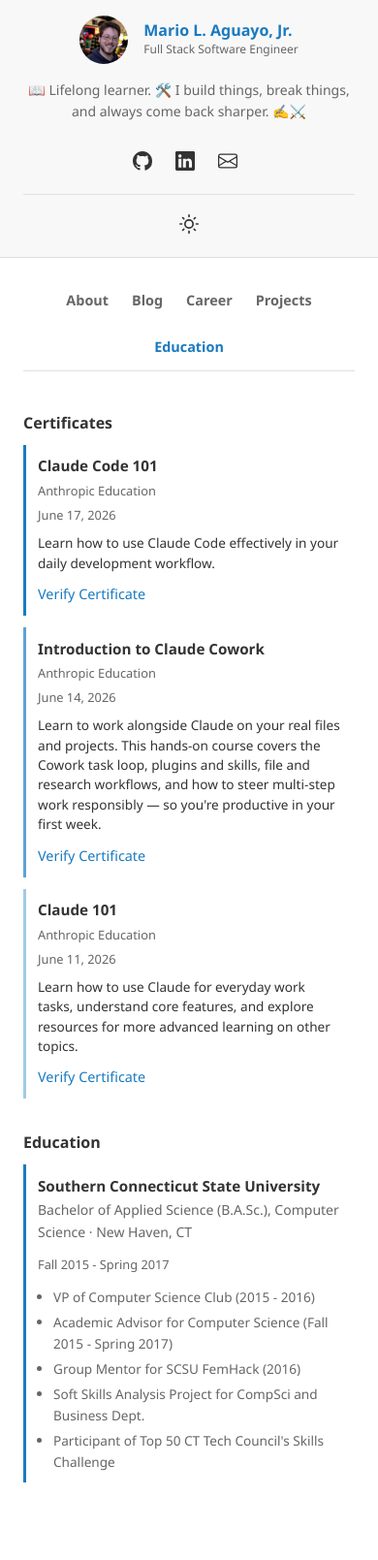
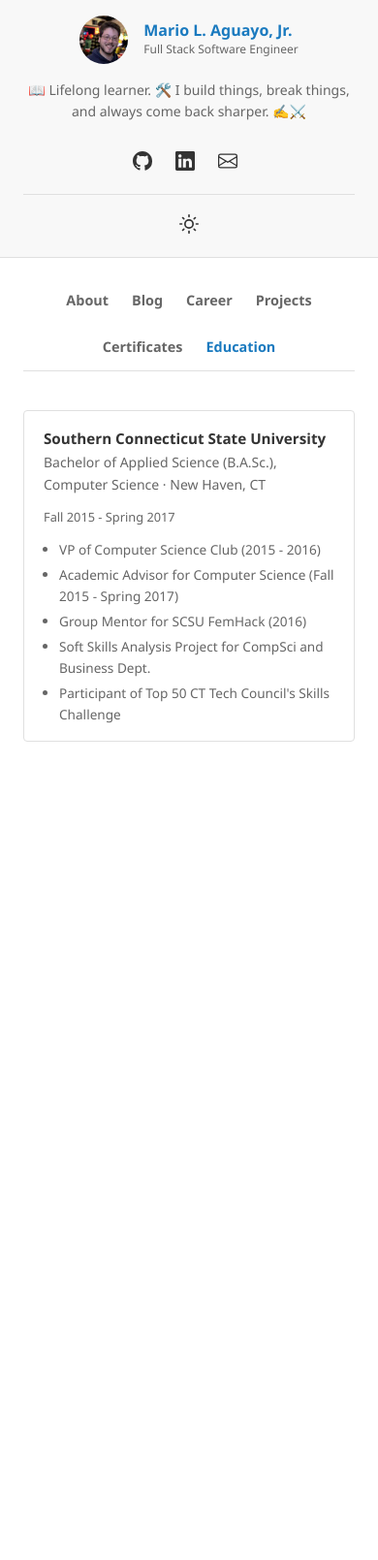
Before and after one commit to mlaguayojr/mlaguayojr.github.io, a Jekyll site: the page built from education/index.html, in a window 390 px wide. Shown: the whole page at 97% size. Built offline with Jekyll 4.4.1, drawn with Linux system fonts in a browser that asks for light colours; after the commit the page ends 900 px from its top, so only the background shows below that.

Commit message:
various layout and styling changes. separated Certificates from Education.

```diff
--- /dev/null
+++ b/_data/certificates.yml
@@ -0,0 +1,25 @@
+certificates:
+  - course_name: "Claude Code 101"
+    completion_date: "June 17, 2026"
+    offered_by: "Anthropic Education"
+    description: "Learn how to use Claude Code effectively in your daily development workflow."
+    verify_url: "https://verify.skilljar.com/c/i6spxzsh8jct"
+    tags:
+      - ai
+      - claude
+  - course_name: "Introduction to Claude Cowork"
+    completion_date: "June 14, 2026"
+    offered_by: "Anthropic Education"
+    description: "Learn to work alongside Claude on your real files and projects. This hands-on course covers the Cowork task loop, plugins and skills, file and research workflows, and how to steer multi-step work responsibly — so you're productive in your first week."
+    verify_url: "https://verify.skilljar.com/c/kz4jmvfiawww"
+    tags:
+      - ai
+      - claude
+  - course_name: "Claude 101"
+    completion_date: "June 11, 2026"
+    offered_by: "Anthropic Education"
+    description: "Learn how to use Claude for everyday work tasks, understand core features, and explore resources for more advanced learning on other topics."
+    verify_url: "https://verify.skilljar.com/c/4qsrpjry5qrz"
+    tags:
+      - ai
+      - claude
--- a/_data/education.yml
+++ b/_data/education.yml
@@ -1,20 +1,3 @@
-certificates:
-  - course_name: "Claude Code 101"
-    completion_date: "June 17, 2026"
-    offered_by: "Anthropic Education"
-    description: "Learn how to use Claude Code effectively in your daily development workflow."
-    verify_url: "https://verify.skilljar.com/c/i6spxzsh8jct"
-  - course_name: "Introduction to Claude Cowork"
-    completion_date: "June 14, 2026"
-    offered_by: "Anthropic Education"
-    description: "Learn to work alongside Claude on your real files and projects. This hands-on course covers the Cowork task loop, plugins and skills, file and research workflows, and how to steer multi-step work responsibly — so you're productive in your first week."
-    verify_url: "https://verify.skilljar.com/c/kz4jmvfiawww"
-  - course_name: "Claude 101"
-    completion_date: "June 11, 2026"
-    offered_by: "Anthropic Education"
-    description: "Learn how to use Claude for everyday work tasks, understand core features, and explore resources for more advanced learning on other topics."
-    verify_url: "https://verify.skilljar.com/c/4qsrpjry5qrz"
-
 education:
   - institution: "Southern Connecticut State University"
     degree: "Bachelor of Applied Science (B.A.Sc.), Computer Science"
--- a/_data/nav.yml
+++ b/_data/nav.yml
@@ -7,5 +7,7 @@
     path: "/career/"
   - label: "Projects"
     path: "/projects/"
+  - label: "Certificates"
+    path: "/certificates/"
   - label: "Education"
     path: "/education/"
--- a/_includes/career.html
+++ b/_includes/career.html
@@ -1,6 +1,7 @@
 <section id="career">
   <div class="career-list">
     {% for job in site.data.career.career %}
+    <div class="career-card">
     <div class="career-entry">
       <div class="career-header">
         <div>
@@ -46,6 +47,7 @@
       </div>
       {% endif %}
     </div>
+    </div>
     {% endfor %} {% if site.data.career.career[0].superscript %}
     <div class="career-footnote"><sup>1</sup> {{ site.data.career.career[0].footnote }}</div>
     {% endif %}
--- a/_includes/education.html
+++ b/_includes/education.html
@@ -1,30 +1,7 @@
 <section id="education">
-  {% if site.data.education.certificates %}
-  <h3 class="section-subtitle">Certificates</h3>
-  <div class="certificates-list">
-    {% for cert in site.data.education.certificates %}
-    <div class="certificate-entry">
-      <div class="certificate-header">
-        <div>
-          <div class="certificate-name">{{ cert.course_name }}</div>
-          {% if cert.offered_by %}<div class="certificate-offered-by">{{ cert.offered_by }}</div>{% endif %}
-        </div>
-        <div class="certificate-date">{{ cert.completion_date }}</div>
-      </div>
-      {% if cert.description %}
-      <p class="certificate-description">{{ cert.description }}</p>
-      {% endif %}
-      {% if cert.verify_url %}
-      <a href="{{ cert.verify_url }}" class="certificate-link" target="_blank">Verify Certificate</a>
-      {% endif %}
-    </div>
-    {% endfor %}
-  </div>
-  {% endif %}
-
-  <h3 class="section-subtitle">Education</h3>
   <div class="education-list">
     {% for edu in site.data.education.education %}
+    <div class="education-card">
     <div class="education-entry">
       <div class="education-header">
         <div>
@@ -42,6 +19,7 @@
       </ul>
       {% endif %}
     </div>
+    </div>
     {% endfor %}
   </div>
 </section>
--- a/_includes/post-summary.html
+++ b/_includes/post-summary.html
@@ -165,6 +165,7 @@
 
   document.getElementById("clear-filters").addEventListener("click", () => {
     document.getElementById("blog-search").value = "";
+    updateClearSearchButton();
     selectedTags.clear();
     document.querySelectorAll(".tag-filter").forEach((btn) => btn.classList.remove("active"));
     filterPosts();
--- a/assets/css/style.css
+++ b/assets/css/style.css
@@ -379,19 +379,14 @@
   gap: 1.5rem;
 }
 
-.career-entry {
-  border-left: 3px solid transparent;
-  padding: 0.75rem 1rem;
+.career-card {
+  border: 1px solid var(--border);
+  border-radius: 4px;
+  padding: 1rem 1.25rem;
 }
 
-.career-entry:nth-child(1) {
-  border-left-color: var(--accent);
-}
-.career-entry:nth-child(2) {
-  border-left-color: color-mix(in srgb, var(--accent), white 30%);
-}
-.career-entry:nth-child(3) {
-  border-left-color: color-mix(in srgb, var(--accent), white 60%);
+.career-entry {
+  padding: 0;
 }
 
 .career-header {
@@ -444,13 +439,6 @@
   font-weight: 600;
   color: var(--muted);
   margin-bottom: 0.5rem;
-}
-
-.career-skills {
-  display: flex;
-  flex-wrap: wrap;
-  gap: 0.35rem;
-  margin-top: 0;
 }
 
 .career-footnote {
@@ -514,13 +502,14 @@
   margin-bottom: 0;
 }
 
-.education-entry {
-  border-left: 3px solid transparent;
-  padding: 0.75rem 1rem;
+.education-card {
+  border: 1px solid var(--border);
+  border-radius: 4px;
+  padding: 1rem 1.25rem;
 }
 
-.education-entry:nth-child(1) {
-  border-left-color: var(--accent);
+.education-entry {
+  padding: 0;
 }
 
 .education-header {
@@ -548,11 +537,6 @@
   margin-bottom: 0.5rem;
 }
 
-.education-location {
-  font-size: 0.875rem;
-  color: var(--muted);
-}
-
 .education-details {
   padding-left: 1.25rem;
   margin-top: 0.75rem;
@@ -564,14 +548,6 @@
 }
 
 /* Certificates */
-.section-subtitle {
-  font-size: 1.1rem;
-  font-weight: 600;
-  color: var(--text);
-  margin-bottom: 0.75rem;
-  margin-top: 0;
-}
-
 .certificates-list {
   display: flex;
   flex-direction: column;
@@ -580,18 +556,7 @@
 }
 
 .certificate-entry {
-  border-left: 3px solid transparent;
   padding: 0.75rem 1rem;
-}
-
-.certificate-entry:nth-child(1) {
-  border-left-color: var(--accent);
-}
-.certificate-entry:nth-child(2) {
-  border-left-color: color-mix(in srgb, var(--accent), white 30%);
-}
-.certificate-entry:nth-child(3) {
-  border-left-color: color-mix(in srgb, var(--accent), white 60%);
 }
 
 .certificate-header {
@@ -736,18 +701,9 @@
   }
 
   /* Responsive: Certificates and Education */
-  .section-subtitle {
-    font-size: 1rem;
-    margin-bottom: 0.6rem;
-  }
-
   .certificates-list {
     gap: 0.75rem;
     margin-bottom: 2rem;
-  }
-
-  .certificate-entry {
-    padding: 0.6rem 0.75rem;
   }
 
   .certificate-header {
@@ -762,10 +718,6 @@
 
   .certificate-description {
     font-size: 0.85rem;
-  }
-
-  .education-entry {
-    padding: 0.6rem 0.75rem;
   }
 
   .education-header {
@@ -929,3 +881,86 @@
   font-size: 0.9rem;
   color: var(--muted);
 }
+
+/* Certificates controls */
+#certificates-controls {
+  margin-bottom: 1.25rem;
+  display: flex;
+  flex-direction: column;
+  gap: 0.75rem;
+}
+
+#certificates-search {
+  width: 100%;
+  padding: 0.45rem 2.25rem 0.45rem 0.75rem;
+  border: 1px solid var(--border);
+  border-radius: 4px;
+  background: var(--sidebar-bg);
+  color: var(--text);
+  font-size: 0.9rem;
+  box-sizing: border-box;
+}
+
+#certificates-search:focus {
+  outline: none;
+  border-color: var(--accent);
+}
+
+#certificates-summary {
+  font-size: 0.85rem;
+  color: var(--muted);
+  text-align: center;
+}
+
+.certificate-card {
+  border: 1px solid var(--border);
+  border-radius: 4px;
+  padding: 1rem 1.25rem;
+}
+
+.certificate-tags {
+  margin-top: 1rem;
+  padding-top: 1rem;
+  border-top: 1px solid var(--border);
+}
+
+.certificate-tag {
+  background: var(--tag-bg);
+  color: var(--muted);
+  border: 1px solid var(--border);
+  border-radius: 3px;
+  padding: 0.15rem 0.55rem;
+  font-size: 0.75rem;
+  display: inline-block;
+  margin-right: 0.35rem;
+  margin-bottom: 0.35rem;
+}
+
+#certificates-pagination {
+  display: flex;
+  align-items: center;
+  justify-content: center;
+  gap: 1rem;
+  margin-top: 1.5rem;
+}
+
+#certificates-pagination button {
+  padding: 0.4rem 0.9rem;
+  border: 1px solid var(--border);
+  border-radius: 4px;
+  background: var(--bg);
+  color: var(--accent);
+  cursor: pointer;
+  font-size: 0.9rem;
+}
+
+#certificates-pagination button:disabled {
+  color: var(--muted);
+  cursor: default;
+  opacity: 0.5;
+}
+
+#certificates-pagination button:not(:disabled):hover {
+  background: var(--accent);
+  color: var(--bg);
+}
--- /dev/null
+++ b/certificates/index.html
@@ -0,0 +1,6 @@
+---
+layout: default
+title: Certificates
+---
+
+{% include certificates.html %}
```
Also changed, not shown: _includes/certificates.html (added, +183 -0 lines).
